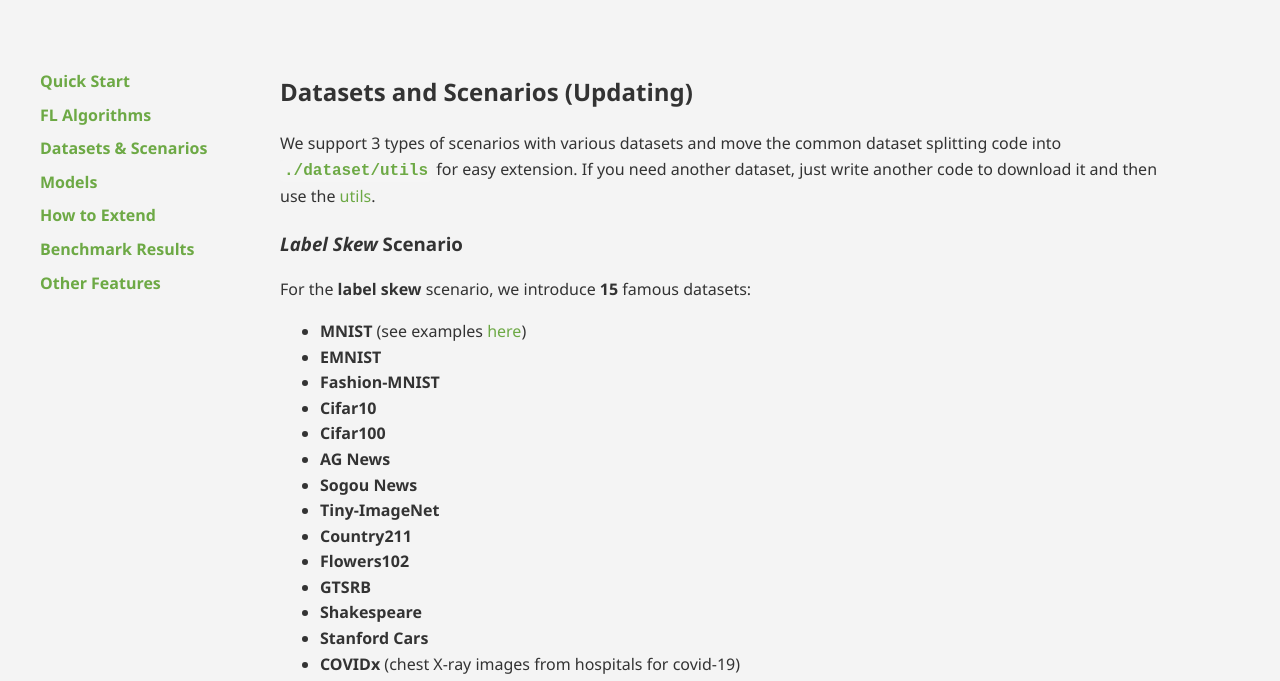
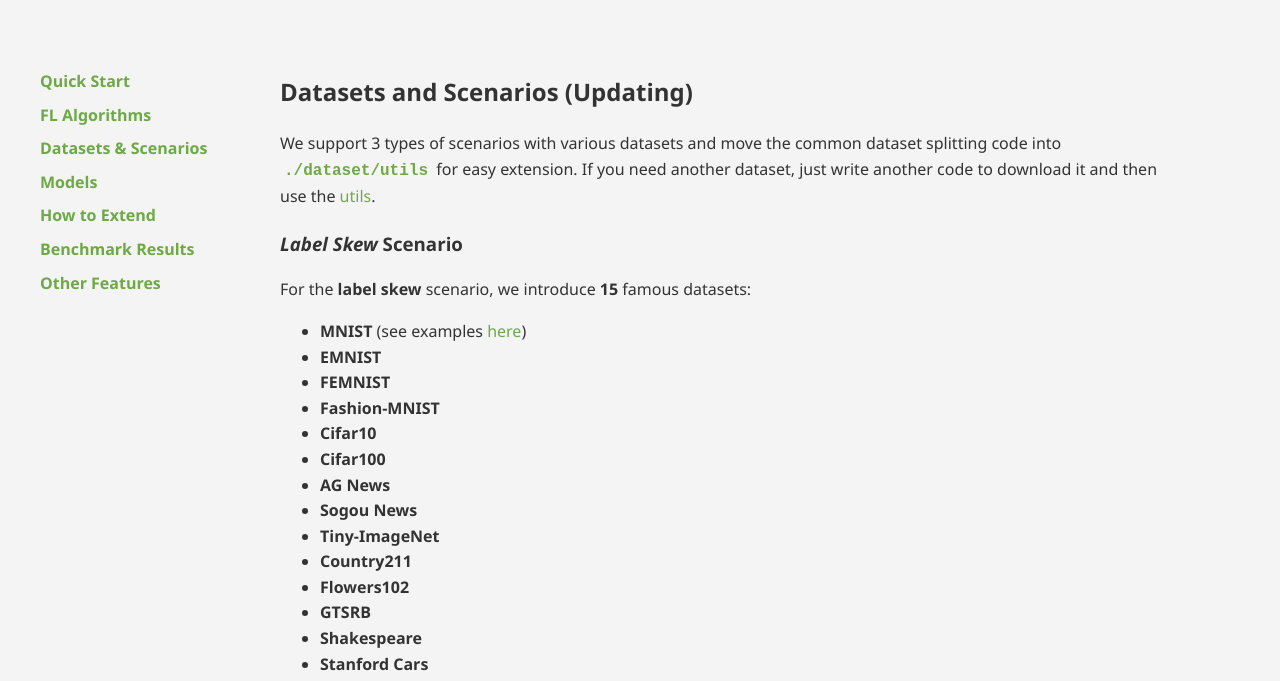
Before and after one commit to TsingZ0/PFLlib, a plain HTML site: page docs/data.html in a window 1280 px wide. Shown: the part 75-756 px from the top of the page. Drawn offline with Linux system fonts and the light colour scheme; no server answers.

Commit message:
Update data.html

```diff
--- a/docs/data.html
+++ b/docs/data.html
@@ -187,6 +187,7 @@
                 <ul>
                 <li><strong>MNIST</strong> (see examples <a href="#exp-mnist">here</a>)</li>
                 <li><strong>EMNIST</strong></li>
+                <li><strong>FEMNIST</strong></li>
                 <li><strong>Fashion-MNIST</strong></li>
                 <li><strong>Cifar10</strong></li>
                 <li><strong>Cifar100</strong></li>
```
